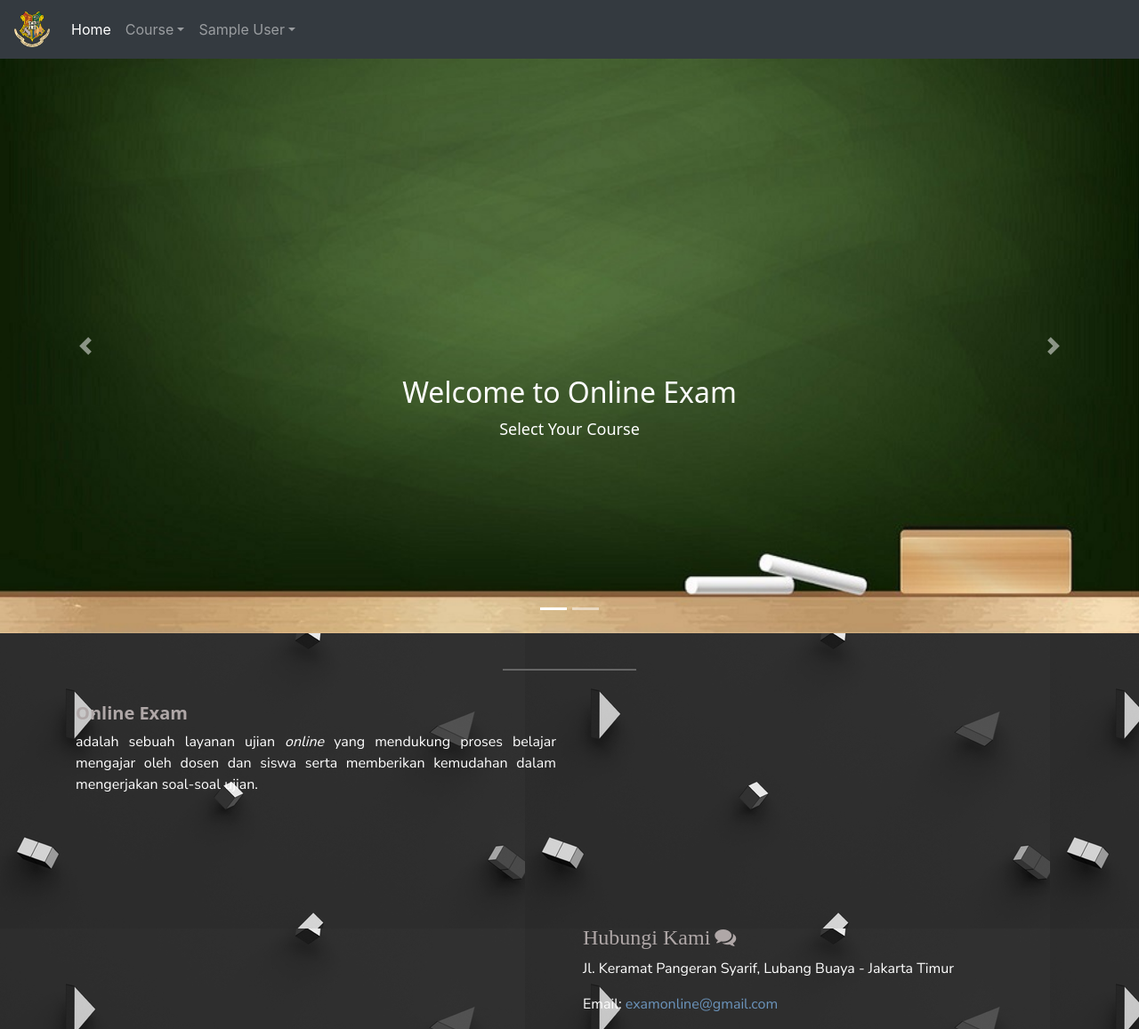
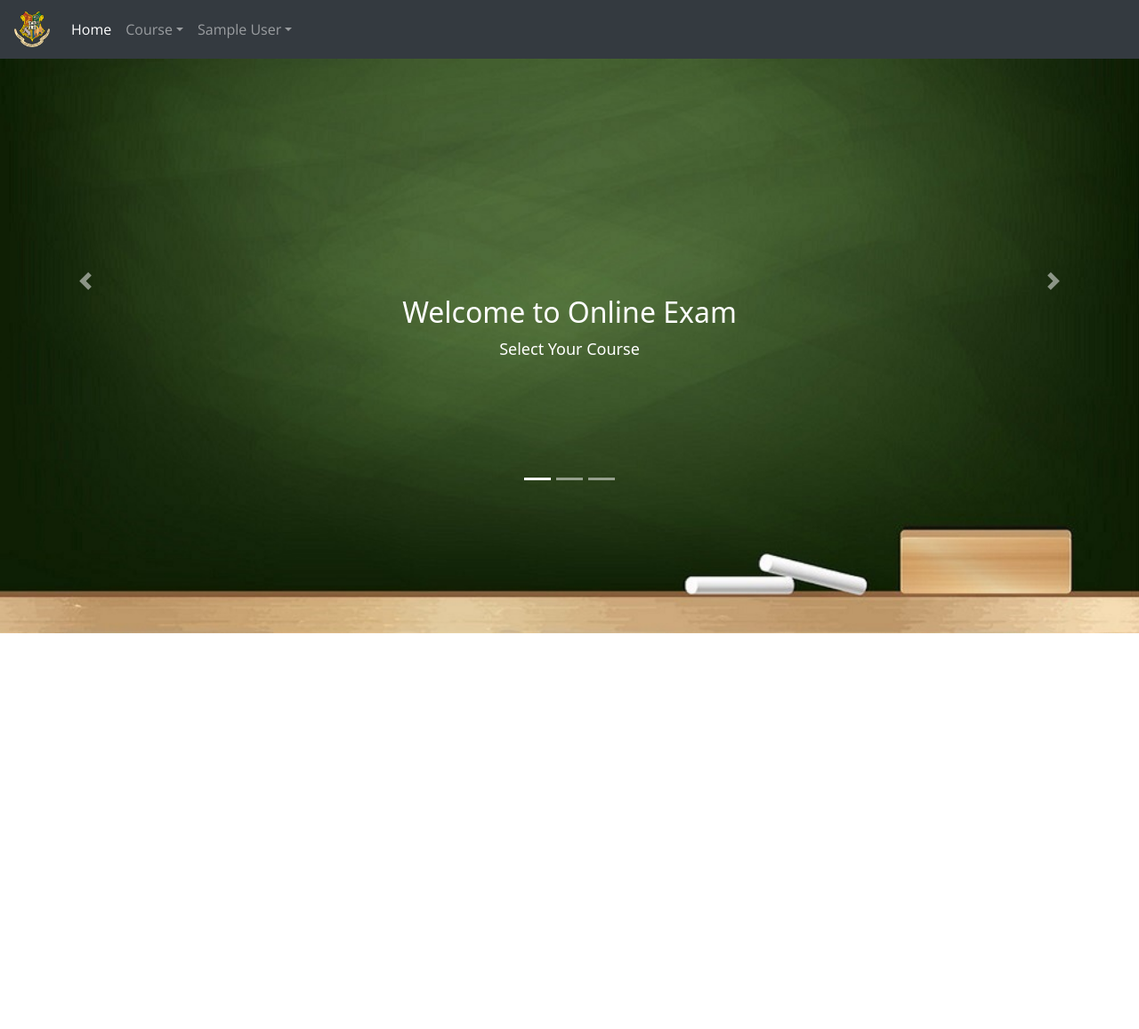
Before and after one commit to NaufalAhmadRiefyan/Sistem-ujian-online-SMAN48-Jakarta-Timur, a PHP site: page /account/index.php in a window 1280 px wide. Shown: the whole page at 89% size. After the commit the page ends 712 px from the top, so only its background shows below. Run offline with PHP 8.4, Linux system fonts and the light colour scheme; the visitor is signed in with stand-in values (Sample User, id 1).

Commit message:
Update index.php

```diff
--- a/account/index.php
+++ b/account/index.php
@@ -43,19 +43,32 @@ if (!isset($_SESSION['nama_siswa'])) {
   <!-- Fonts -->
   <link href="https://fonts.googleapis.com/css?family=Nunito+Sans" rel="stylesheet">
 
-  <!-- HTML5 shim and Respond.js for IE8 support of HTML5 elements and media queries -->
-  <!-- WARNING: Respond.js doesn't work if you view the page via file:// -->
-  <!--[if lt IE 9]>
-      <script src="https://oss.maxcdn.com/html5shiv/3.7.3/html5shiv.min.js"></script>
-      <script src="https://oss.maxcdn.com/respond/1.4.2/respond.min.js"></script>
-    <![endif]-->
+  <!-- Font -->
+    <link href="https://fonts.googleapis.com/css?family=Open+Sans&display=swap" rel="stylesheet">
 
   </head>
+
    <style>
-  p {
-    font-family: nunito sans;
+           html,
+body {
+   margin:0;
+   padding:0;
+   height: 100px;
+   font-family: 'Open Sans', sans-serif;
 }
+
+.carousel-fade
+{
+  height: 500px;
+}
+
+.carousel-caption
+{
+  margin-bottom: 90px
+}
+
 </style>
+</head>
 
 <body style="max-height: 100px">
   <!-- navigation menu -->
@@ -95,21 +108,29 @@ if (!isset($_SESSION['nama_siswa'])) {
 
 
   <!-- Caorusel -->
-  <div id="carouselExampleIndicators" class="carousel slide carousel-fade" data-ride="carousel">
+       <div id="carouselExampleIndicators" class="carousel slide carousel-fade" data-ride="carousel" >
   <ol class="carousel-indicators">
     <li data-target="#carouselExampleIndicators" data-slide-to="0" class="active"></li>
     <li data-target="#carouselExampleIndicators" data-slide-to="1"></li>
+     <li data-target="#carouselExampleIndicators" data-slide-to="2"></li>
   </ol>
   <div class="carousel-inner">
     <div class="carousel-item active">
-        <img class="d-block w-100" src="asset/img/4.jpg" alt="First slide" style="background-size: cover">
+      <img class="d-block w-100" src="../account/asset/img/4.jpg" alt="First slide" style="background-size: cover">
       <div class="carousel-caption">
         <h4 class="col-xs-12" style="color:White; font-family: system-ui;">Welcome to Online Exam</h4>
         <p style="font-family: system-ui;">Select Your Course</p>
       </div>
     </div>
     <div class="carousel-item">
-        <img class="d-block w-100" src="asset/img/11.jpg" alt="Second slide">
+      <img class="d-block w-100" src="../account/asset/img/5.png" alt="Second slide">
+      <div class="carousel-caption">
+        <h4 class="col-xs-12" style="color:White; font-family: system-ui;">Welcome to Online Exam</h4>
+        <p style="font-family: system-ui;">Select Your Course</p>
+      </div>
+    </div>
+    <div class="carousel-item">
+      <img class="d-block w-100" src="../account/asset/img/11.jpg" alt="Second slide">
       <div class="carousel-caption">
         <h4 class="col-xs-12" style="color:White; font-family: system-ui;">Welcome to Online Exam</h4>
         <p style="font-family: system-ui;">Select Your Course</p>
@@ -128,32 +149,6 @@ if (!isset($_SESSION['nama_siswa'])) {
         <!-- end Carousel -->
 
 
-  <section class="about" id="about" style="background-image: url(../img/background.jpg);">
-    <div class="container">
-      <div class="row">
-        <div class="col-md-12">
-          <br>
-          <hr style="border-top: 2px solid #666; width: 150px">
-        </div>
-
-
-        <div class="col-md-6" style="padding-top: 20px;">
-          <h5 style="font-family: system-ui; color: #AFA7A7"><b>Online Exam</b></h5>
-          <p style="color: #FFFFFF; text-align: justify">adalah sebuah layanan ujian <i>online</i>
-            yang mendukung proses belajar mengajar oleh dosen dan siswa serta memberikan kemudahan dalam
-            mengerjakan soal-soal ujian.</p>
-        </div>
-
-        <div class="col-md-6">
-          <h4 style="font-family: 'ABeeZee'; color: #AFA7A7; padding-top: 50%">Hubungi Kami<i class="icon-chat"></i></h4>
-          <p style="color: #FFFFFF">Jl. Keramat Pangeran Syarif, Lubang Buaya - Jakarta Timur </p>
-          <p style="color: #FFFFFF">Email: <span style="color: #6B94BC">examonline@gmail.com</span></p>
-        </div>
-        <br><br>
-      </div>
-    </div>
-  </section>
-
   <script src="asset/js/jquery-3.3.1.min.js"></script>
   <script type="asset/js/script.js"></script>
 </body>
```
Lines whose indentation alone changed are shown as unchanged.
